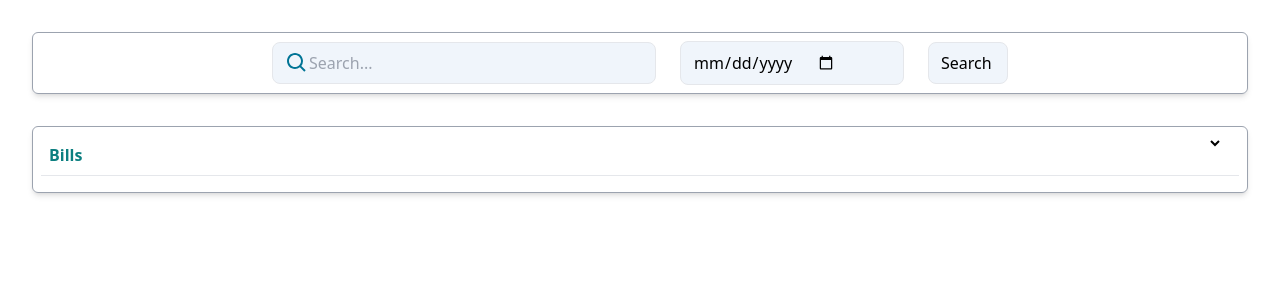
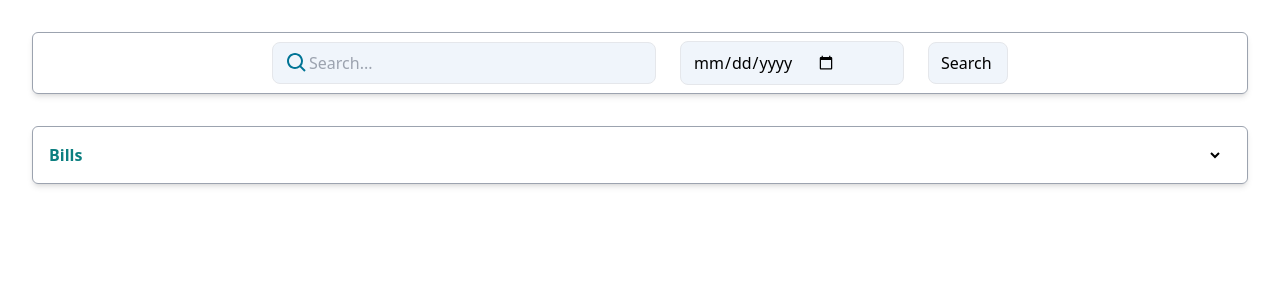
Before and after one commit to uakk101/billing-system, a React (Create React App) app: page /ViewBill in a window 1280 px wide. Shown: the top 300 px of the page. Built offline with nearby package versions, Linux system fonts and the light colour scheme; what tw-elements would draw is missing.

Commit message:
updated the design

```diff
--- a/src/components/ViewBillGrid.jsx
+++ b/src/components/ViewBillGrid.jsx
@@ -103,7 +103,7 @@
 
     return (
         <div className='border border-gray-400 rounded-md shadow-md p-2 mx-8 overflow-x-auto'>
-            <div className='flex justify-between mb-2 border-b-[1px]'>
+            <div className='flex justify-between items-center '>
                 <span className='text-[#0C7F80] p-2 font-semibold'>Bills</span>
                 {activeAccordion === true ? (
                     <BiSolidChevronUp
```
